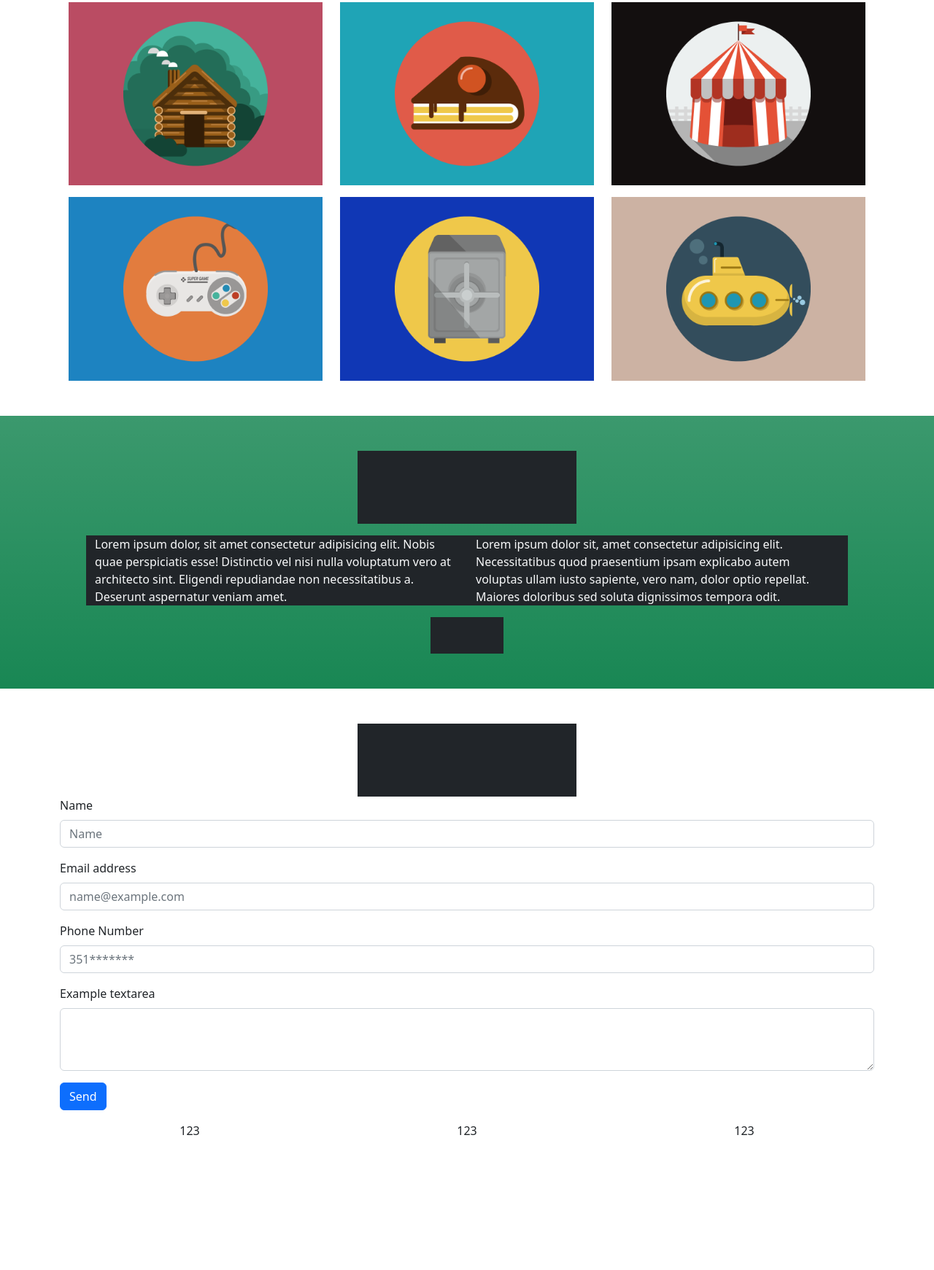
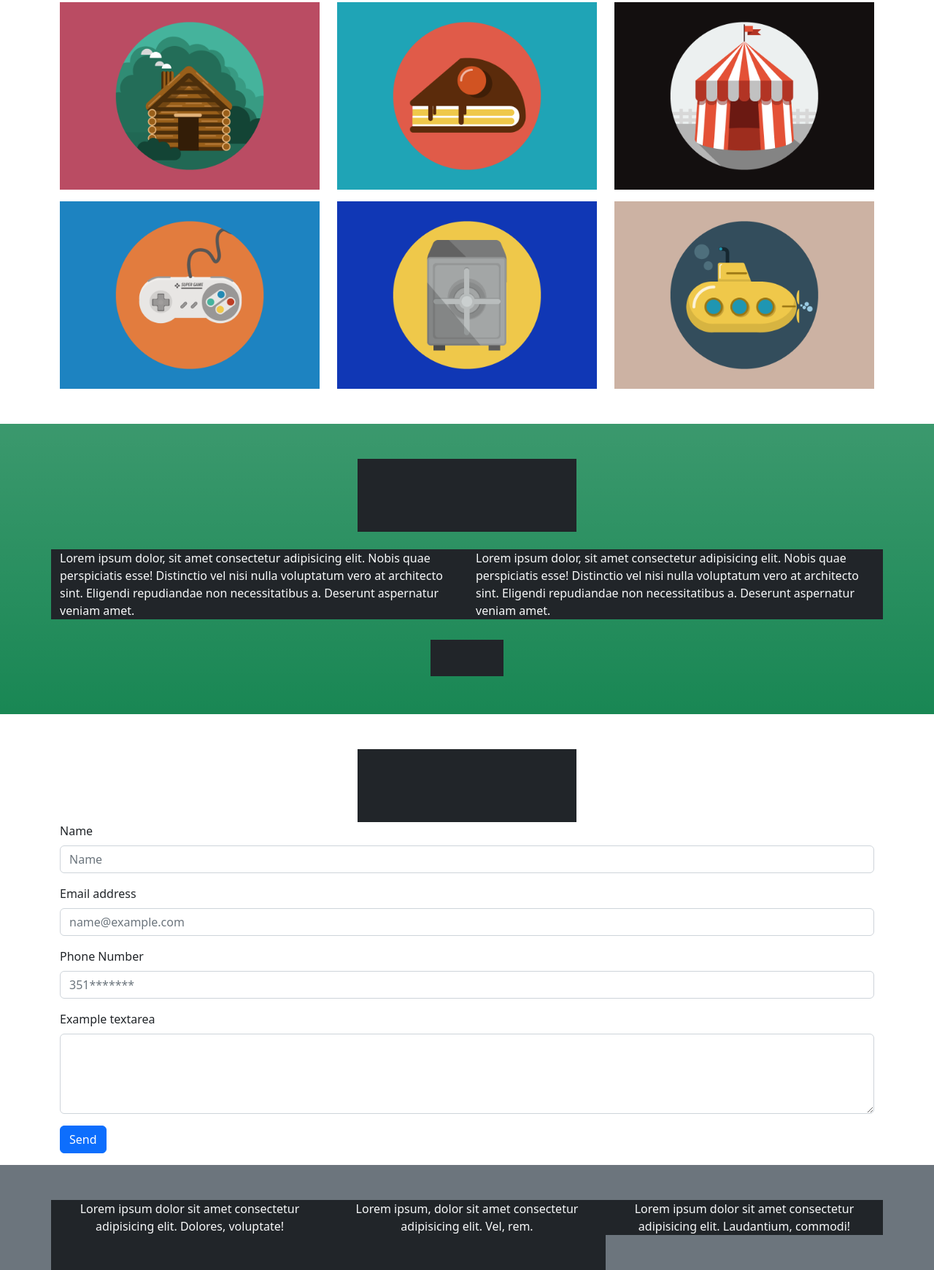
Before and after one commit to marcoarnulfo/html-css-bootstrap-freelancer, a plain HTML site: page index.html in a window 1280 px wide. Shown: the part 645-2386 px from the top of the page at 73% size. Before the commit the page ends 2207 px from the top, so only its background shows below. Drawn offline with nearby package versions, Linux system fonts and the light colour scheme.

Commit message:
fix structure with col

```diff
--- a/index.html
+++ b/index.html
@@ -11,40 +11,40 @@
 </head>
 
 <body>
-    <header id="site_header">
+    <header class="bg-secondary" id="site_header">
         <!-- Nav-->
-        <nav class="bg-secondary">
-            <div class="container d-flex justify-content-between py-3">
-                <div class="">
-                    Lorem, ipsum.
-                </div>
-
-                <div>
+        <div class="container text-center py-3">
+            <div class="row">
+                <div class="col text-start">Lorem, ipsum.</div>
+                <div class="col text-end">
                     <span>Lorem.</span>
                     <span class="mx-3">Lorem.</span>
                     <span>Lorem.</span>
                 </div>
             </div>
-        </nav>
+        </div>
     </header>
     <!-- /#site_header -->
     <main id="site_main">
-        <div class="start bg-success bg-gradient">
+        <div class="container-fluid bg-success bg-gradient">
             <!-- Jumbotron-->
-            <div class="container">
-                <div class="jumbo d-flex justify-content-center">
-                    <div class="debug bg-dark my-5">
+            <div class="container text-center">
+                <div class="row">
+                    <div class="col d-flex justify-content-center">
+                        <div class="debug bg-dark my-5 ">
                         </div>
                     </div>
                 </div>
             </div>
-        <div class="container ">
+        </div>
+        <div class="container text-center">
             <!--Portfolio-->
+            <div class="row">
+                <div class="col-12">
                     <div class="debug2 bg-dark my-5 mx-auto ">
                         123
                     </div>
-            <div class="container text-center">
-                <div class="row">
+                </div>
                 <div class="col-4 mb-3">
                     <img class="img-fluid" src="./assets/img/cabin.png" alt="">
                 </div>
@@ -65,64 +65,84 @@
                 </div>
             </div>
         </div>
+
+
+        <div class="container-fluid bg-success bg-gradient py-5 my-5">
+            <!-- About Section-->
+            <div class="container text-center">
+                <div class="row text-light text-start ">
+                    <div class="col-12">
+                        <div class="debug2 bg-dark mx-auto "></div>
                     </div>
-
-        <div class="about bg-success bg-gradient py-5 my-5">
-            <!-- About Section-->
-            <div class="container">
-                <div class="debug2 bg-dark mx-auto ">
-                </div>
-                <div class="mx-5 text-center my-3">
-                    <div class="row text-light text-start">
-                        <div class="col bg-dark ">
+                    <div class="col my-4 bg-dark">
                         Lorem ipsum dolor, sit amet consectetur adipisicing elit. Nobis quae perspiciatis esse!
                         Distinctio vel nisi nulla voluptatum vero at architecto sint. Eligendi repudiandae non
                         necessitatibus a. Deserunt aspernatur veniam amet.
                     </div>
-                        <div class="col bg-dark ">
-                            Lorem ipsum dolor sit, amet consectetur adipisicing elit. Necessitatibus quod praesentium
-                            ipsam explicabo autem voluptas ullam iusto sapiente, vero nam, dolor optio repellat. Maiores
-                            doloribus sed soluta dignissimos tempora odit.
+                    <div class="col my-4 bg-dark">
+                        Lorem ipsum dolor, sit amet consectetur adipisicing elit. Nobis quae perspiciatis esse!
+                        Distinctio vel nisi nulla voluptatum vero at architecto sint. Eligendi repudiandae non
+                        necessitatibus a. Deserunt aspernatur veniam amet.
                     </div>
-                    </div>
-                </div>
+                    <div class="col-12 my-1">
                         <div class="debug3 bg-dark mx-auto ">
                         </div>
                     </div>
                 </div>
+            </div>
 
-        <div class="container"> <!-- Contact ME-->
+        </div>
 
-            <div class="debug2 bg-dark mx-auto ">
+        <div class="container">
+            <!-- Contact ME-->
+            <div class="row">
+                <div class="col-12">
+                    <div class="debug2 bg-dark mx-auto "></div>
                 </div>
+                <div class="col-12">
                     <div class="mb-3">
                         <label for="exampleFormControlInput1" class="form-label">Name</label>
-                <input type="text" class="form-control" id="exampleFormControlInput1" placeholder="Name">
+                        <input type="text" class="form-control" placeholder="Name">
                     </div>
+                </div>
+                <div class="col-12">
                     <div class="mb-3">
                         <label for="exampleFormControlInput1" class="form-label">Email address</label>
-                <input type="email" class="form-control" id="exampleFormControlInput1" placeholder="name@example.com">
+                        <input type="email" class="form-control" placeholder="name@example.com">
                     </div>
+                </div>
+                <div class="col-12">
+
                     <div class="mb-3">
                         <label for="exampleFormControlInput1" class="form-label">Phone Number</label>
-                <input type="number" class="form-control" id="exampleFormControlInput1" placeholder="351*******">
+                        <input type="number" class="form-control" placeholder="351*******">
                     </div>
+                </div>
+                <div class="col-12">
                     <div class="mb-3">
                         <label for="exampleFormControlTextarea1" class="form-label">Example textarea</label>
-                <textarea class="form-control" id="exampleFormControlTextarea1" rows="3"></textarea>
+                        <textarea class="form-control" rows="4"></textarea>
                     </div>
+                </div>
+                <div class="col-12">
                     <div class="col-auto">
                         <button type="submit" class="btn btn-primary mb-3">Send</button>
+                    </div>
+                </div>
+            </div>
         </div>
         </div>
     </main>
     <!-- /#site_main -->
     <footer id="site_footer">
+        <div class="container-fluid bg-secondary pt-5">
             <div class="container text-center">
-            <div class="row">
-                <div class="col">123</div>
-                <div class="col">123</div>
-                <div class="col">123</div>
+                <div class="row text-light">
+                    <div class="col bg-dark">Lorem ipsum dolor sit amet consectetur adipisicing elit. Dolores,
+                        voluptate!</div>
+                    <div class="col bg-dark">Lorem ipsum, dolor sit amet consectetur adipisicing elit. Vel, rem.</div>
+                    <div class="col mb-5 bg-dark">Lorem ipsum dolor sit amet consectetur adipisicing elit. Laudantium, commodi!</div>
+                </div>
             </div>
         </div>
     </footer>
```
Also changed, not shown: assets/css/style.css (line endings or trailing spaces). Lines whose indentation alone changed are shown as unchanged.
